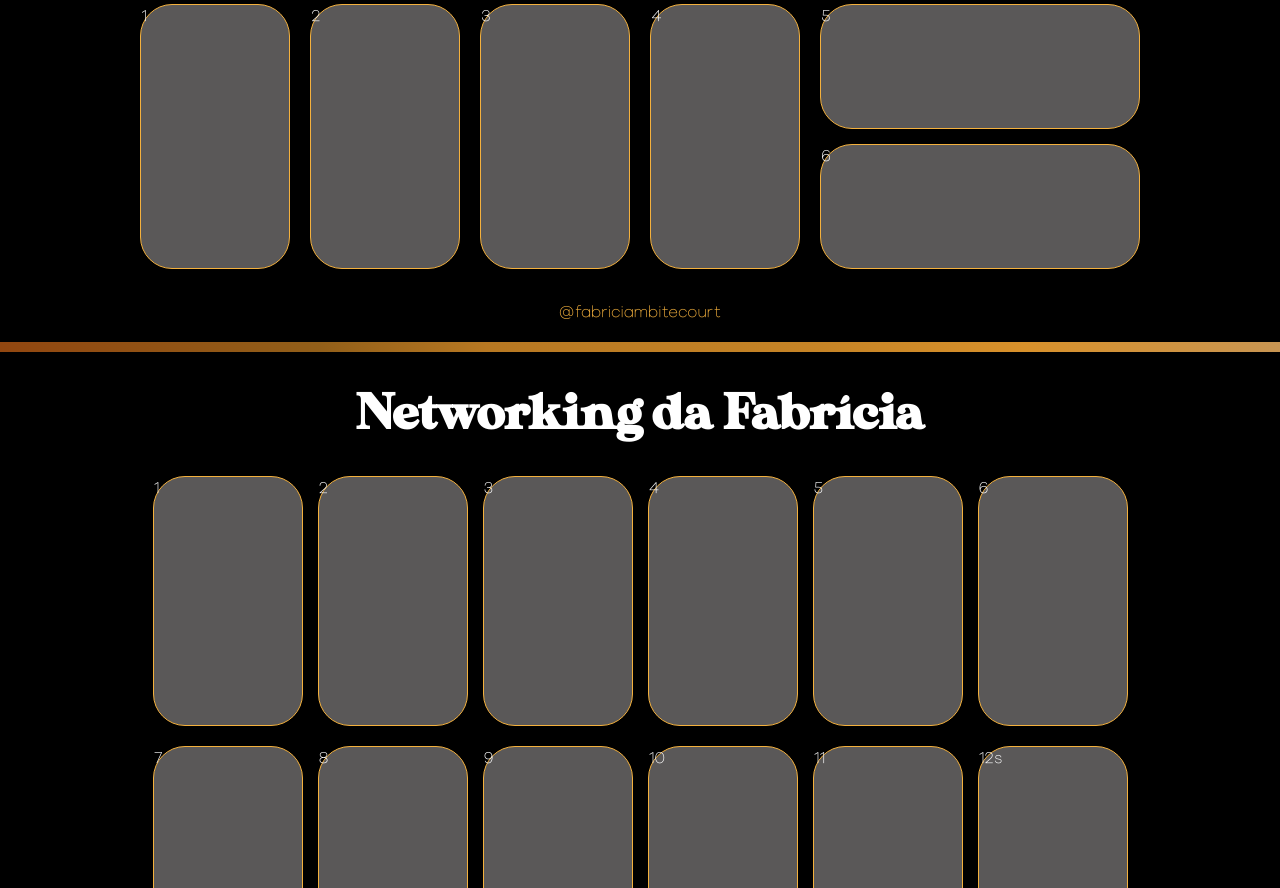
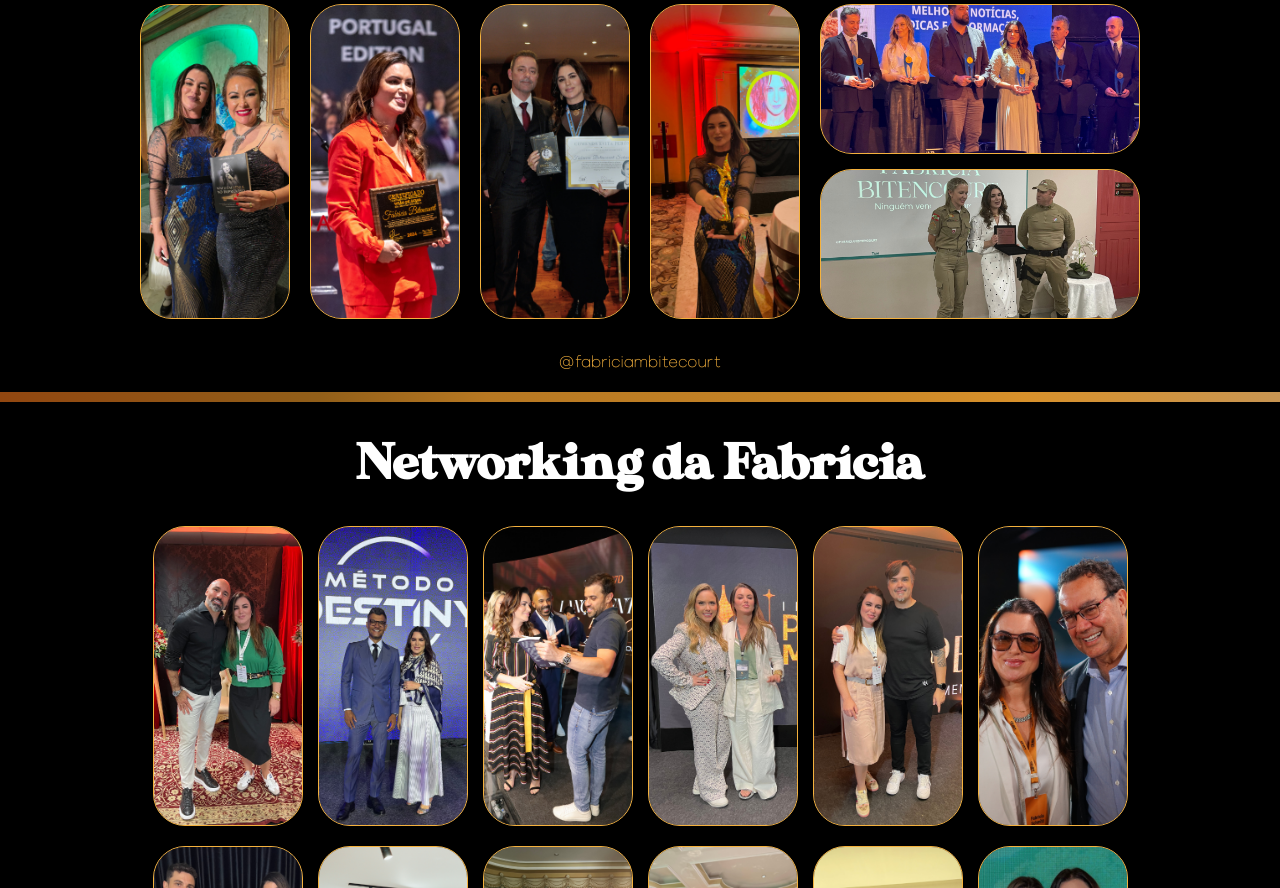
Before and after one commit to gabrielbm119/Freelances, a plain HTML site: page LandingPage Fab2/index.html in a window 1280 px wide. Shown: the part 10233-11121 px from the top of the page. Drawn offline with Linux system fonts and the light colour scheme.

Commit message:
finalizado para aprov

```diff
--- a/LandingPage Fab2/index.html
+++ b/LandingPage Fab2/index.html
@@ -966,11 +966,11 @@
             background-size: cover;
             background-position: center;
 
-            aspect-ratio: 1 / 1;
-
-            display: flex;
-            flex-direction: column;
-            justify-content: center;
+            aspect-ratio: 1 / 1.20;
+
+            display: flex;
+            flex-direction: column;
+            justify-content: flex-start;
 
             color: var(--color-white);
             position: relative;
@@ -992,7 +992,7 @@
         .palestrante__container {
             display: flex;
             flex-direction: column;
-            align-items: flex-start;
+            align-items: center;
             justify-content: center;
             gap: var(--spacing-sm);
             max-width: 100%;
@@ -1000,16 +1000,19 @@
 
         .palestrante__title h2 {
             font-family: var(--font-title);
-            font-size: clamp(7rem, 20vw, 21rem);
+            font-size: clamp(4rem, 12vw, 15rem);
             line-height: 0.8;
+            text-align: center;
         }
 
         .palestrante__title h3 {
             font-family: var(--font-title);
             font-size: clamp(3rem, 10vw, 9rem);
+            text-align: center;
         }
 
         .palestrante__container img {
+            display: none;
             width: 70%;
             height: auto;
         }
@@ -1023,15 +1026,22 @@
             }
 
             .palestrante__container {
+                align-items: flex-start;
                 max-width: 60%;
             }
 
             .palestrante__title h2 {
-                font-size: clamp(9rem, 10vw, 12rem);
+                font-size: clamp(7rem, 8vw, 9rem);
+                text-align: left;
             }
 
             .palestrante__title h3 {
                 font-size: clamp(4rem, 5vw, 6rem);
+                text-align: left;
+            }
+
+            .palestrante__container img {
+                display: block;
             }
         }
 
@@ -1152,7 +1162,7 @@
         .networking__grid {
             display: grid;
             grid-template-columns: repeat(2, 150px);
-            grid-template-rows: repeat(6, 250px);
+            grid-template-rows: repeat(6, 300px);
             align-content: center;
             justify-content: center;
             gap: 20px 15px;
@@ -1162,6 +1172,15 @@
             background-color: #5a5858;
             border: 1px solid var(--color-gold);
             border-radius: var(--spacing-md);
+            overflow: hidden;
+            position: relative;
+        }
+
+        .networking__grid--child img {
+            max-width: auto;
+            height: 100%;
+            display: block;
+            object-fit: cover;
         }
 
         .networking__container p {
@@ -1171,21 +1190,21 @@
         @media (min-width: 600px) {
             .networking__grid {
                 grid-template-columns: repeat(3, 150px);
-                grid-template-rows: repeat(4, 250px);
+                grid-template-rows: repeat(4, 300px);
             }
         }
 
         @media (min-width: 768px) {
             .networking__grid {
                 grid-template-columns: repeat(4, 150px);
-                grid-template-rows: repeat(3, 250px);
+                grid-template-rows: repeat(3, 300px);
             }
         }
 
         @media (min-width: 1024px) {
             .networking__grid {
                 grid-template-columns: repeat(6, 150px);
-                grid-template-rows: repeat(2, 250px);
+                grid-template-rows: repeat(2, 300px);
             }
         }
 
@@ -1228,7 +1247,7 @@
         .premios__grid {
             display: grid;
             grid-template-columns: repeat(2, 150px);
-            grid-template-rows: repeat(6, 125px);
+            grid-template-rows: repeat(6, 150px);
             grid-column-gap: 20px;
             grid-row-gap: 15px;
         }
@@ -1237,6 +1256,15 @@
             background-color: #5a5858;
             border: 1px solid var(--color-gold);
             border-radius: var(--spacing-md);
+            overflow: hidden;
+            position: relative;
+        }
+
+        .premios__grid--child img {
+            max-width: auto;
+            height: 100%;
+            display: block;
+            object-fit: cover;
         }
 
         #premios1 {
@@ -1270,7 +1298,7 @@
         @media (min-width: 600px) {
             .premios__grid {
                 grid-template-columns: repeat(3, 150px);
-                grid-template-rows: repeat(4, 125px);
+                grid-template-rows: repeat(4, 150px);
             }
 
             #premios3 {
@@ -1293,7 +1321,7 @@
         @media (min-width: 1024px) {
             .premios__grid {
                 grid-template-columns: repeat(6, 150px);
-                grid-template-rows: repeat(2, 125px);
+                grid-template-rows: repeat(2, 150px);
             }
 
             #premios3 {
@@ -2010,8 +2038,7 @@
     <section class="palestrante">
         <div class="palestrante__container">
             <div class="palestrante__title">
-                <h2>Pales</h2>
-                <h2>trante</h2>
+                <h2>Palestrante</h2>
                 <h3>Internacional</h3>
             </div>
             <img src="../assets/images/palestrante-bandeiras.svg" alt="Bandeiras internacionais">
@@ -2033,12 +2060,18 @@
         <div class="premios__container">
             <h2 class="premios__title">Premiações</h2>
             <div class="premios__grid">
-                <div class="premios__grid--child" id="premios1">1</div>
-                <div class="premios__grid--child" id="premios2">2</div>
-                <div class="premios__grid--child" id="premios3">3</div>
-                <div class="premios__grid--child" id="premios4">4</div>
-                <div class="premios__grid--child" id="premios5">5</div>
-                <div class="premios__grid--child" id="premios6">6</div>
+                <div class="premios__grid--child" id="premios1"><img src="assets/images/premio--1.png" alt="Prêmio 1">
+                </div>
+                <div class="premios__grid--child" id="premios2"><img src="assets/images/premio--2.png" alt="Prêmio 2">
+                </div>
+                <div class="premios__grid--child" id="premios3"><img src="assets/images/premio--3.png" alt="Prêmio 3">
+                </div>
+                <div class="premios__grid--child" id="premios4"><img src="assets/images/premio--4.png" alt="Prêmio 4">
+                </div>
+                <div class="premios__grid--child" id="premios5"><img src="assets/images/premio--5.png" alt="Prêmio 5">
+                </div>
+                <div class="premios__grid--child" id="premios6"><img src="assets/images/premio--6.png" alt="Prêmio 6">
+                </div>
             </div>
             <p>@fabriciambitecourt</p>
         </div>
@@ -2048,18 +2081,30 @@
         <div class="networking__container">
             <h2 class="networking__title">Networking da Fabrícia</h2>
             <div class="networking__grid">
-                <article class="networking__grid--child">1</article>
-                <article class="networking__grid--child">2</article>
-                <article class="networking__grid--child">3</article>
-                <article class="networking__grid--child">4</article>
-                <article class="networking__grid--child">5</article>
-                <article class="networking__grid--child">6</article>
-                <article class="networking__grid--child">7</article>
-                <article class="networking__grid--child">8</article>
-                <article class="networking__grid--child">9</article>
-                <article class="networking__grid--child">10</article>
-                <article class="networking__grid--child">11</article>
-                <article class="networking__grid--child">12s</article>
+                <article class="networking__grid--child"><img src="assets/images/networking--1.png" alt="Networking 1">
+                </article>
+                <article class="networking__grid--child"><img src="assets/images/networking--2.png" alt="Networking 2">
+                </article>
+                <article class="networking__grid--child"><img src="assets/images/networking--3.png" alt="Networking 3">
+                </article>
+                <article class="networking__grid--child"><img src="assets/images/networking--4.png" alt="Networking 4">
+                </article>
+                <article class="networking__grid--child"><img src="assets/images/networking--5.png" alt="Networking 5">
+                </article>
+                <article class="networking__grid--child"><img src="assets/images/networking--6.png" alt="Networking 6">
+                </article>
+                <article class="networking__grid--child"><img src="assets/images/networking--7.png" alt="Networking 7">
+                </article>
+                <article class="networking__grid--child"><img src="assets/images/networking--8.png" alt="Networking 8">
+                </article>
+                <article class="networking__grid--child"><img src="assets/images/networking--9.png" alt="Networking 9">
+                </article>
+                <article class="networking__grid--child"><img src="assets/images/networking--10.png"
+                        alt="Networking 10"></article>
+                <article class="networking__grid--child"><img src="assets/images/networking--11.png"
+                        alt="Networking 11"></article>
+                <article class="networking__grid--child"><img src="assets/images/networking--12.png"
+                        alt="Networking 12"></article>
             </div>
             <p>@fabriciambitecourt</p>
         </div>
```
Also changed, not shown: LandingPage Fab2/assets/images/networking--1.png (added), LandingPage Fab2/assets/images/networking--10.png (added), LandingPage Fab2/assets/images/networking--11.png (added), LandingPage Fab2/assets/images/networking--12.png (added), LandingPage Fab2/assets/images/networking--2.png (added), LandingPage Fab2/assets/images/networking--3.png (added), LandingPage Fab2/assets/images/networking--4.png (added), LandingPage Fab2/assets/images/networking--5.png (added), LandingPage Fab2/assets/images/networking--6.png (added), LandingPage Fab2/assets/images/networking--7.png (added), LandingPage Fab2/assets/images/networking--8.png (added), LandingPage Fab2/assets/images/networking--9.png (added), LandingPage Fab2/assets/images/premio--1.png (added), LandingPage Fab2/assets/images/premio--2.png (added), 4 more files, 1 other file.
